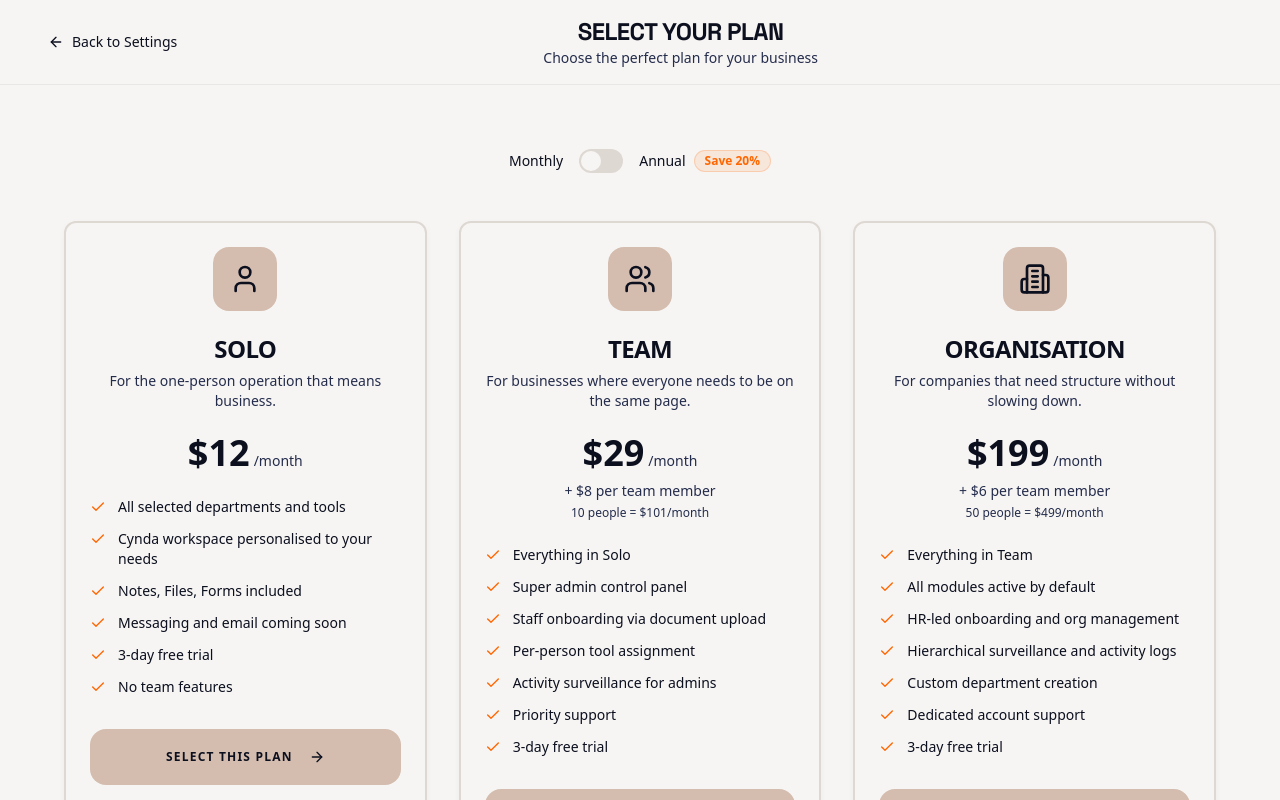
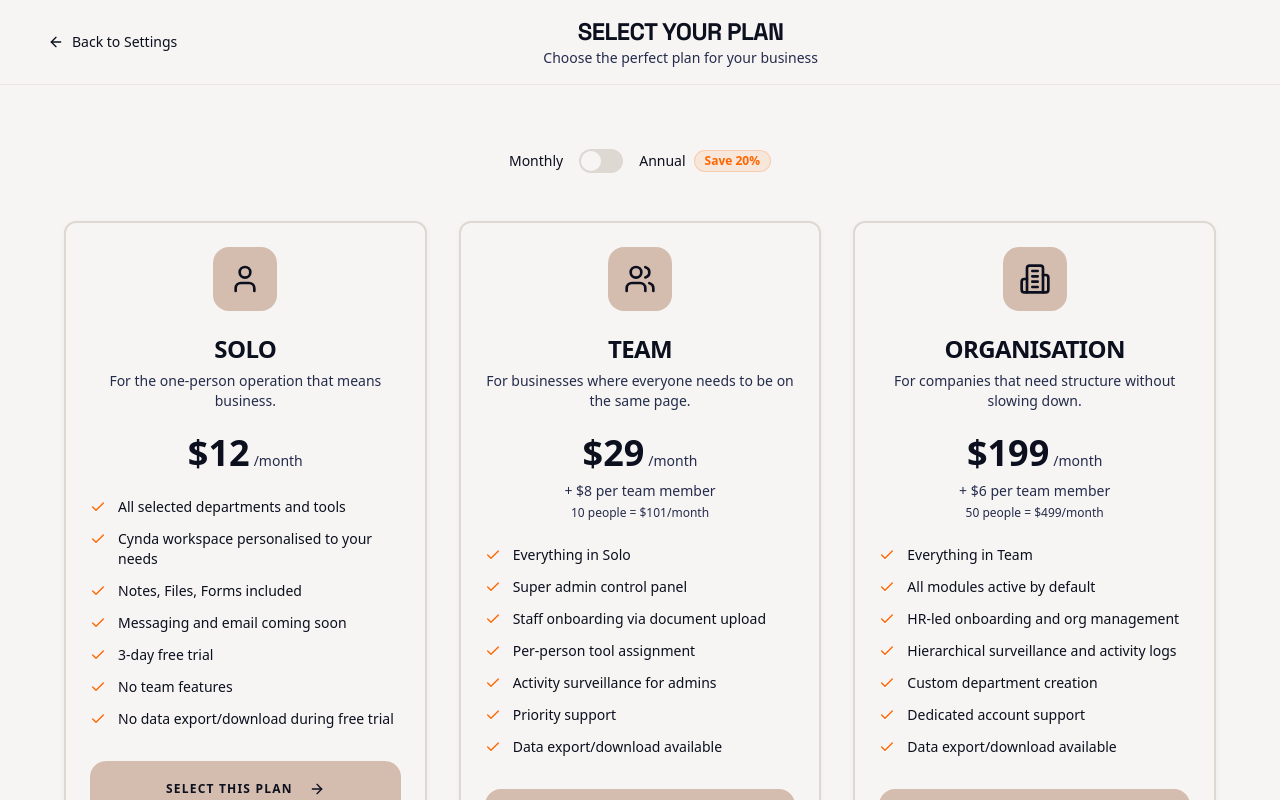
Before and after one commit to Sladz-gif/cynda, a React (Vite) app: page /billing/select-plan in a window 1280 px wide. Shown: the top 800 px of the page. Built offline with nearby package versions, Linux system fonts and the light colour scheme; no server answers.

Commit message:
Update: add data export/download limitations to plans

```diff
--- a/src/pages/billing/SelectPlanPage.tsx
+++ b/src/pages/billing/SelectPlanPage.tsx
@@ -42,7 +42,8 @@ const plans: Plan[] = [
       "Notes, Files, Forms included",
       "Messaging and email coming soon",
       "3-day free trial",
-      "No team features"
+      "No team features",
+      "No data export/download during free trial"
     ],
     icon: User,
     color: "text-blue-600"
@@ -65,7 +66,7 @@ const plans: Plan[] = [
       "Per-person tool assignment",
       "Activity surveillance for admins",
       "Priority support",
-      "3-day free trial"
+      "Data export/download available"
     ],
     icon: Users,
     color: "text-primary"
@@ -88,7 +89,7 @@ const plans: Plan[] = [
       "Hierarchical surveillance and activity logs",
       "Custom department creation",
       "Dedicated account support",
-      "3-day free trial"
+      "Data export/download available"
     ],
     icon: Building2,
     color: "text-purple-600"
```
